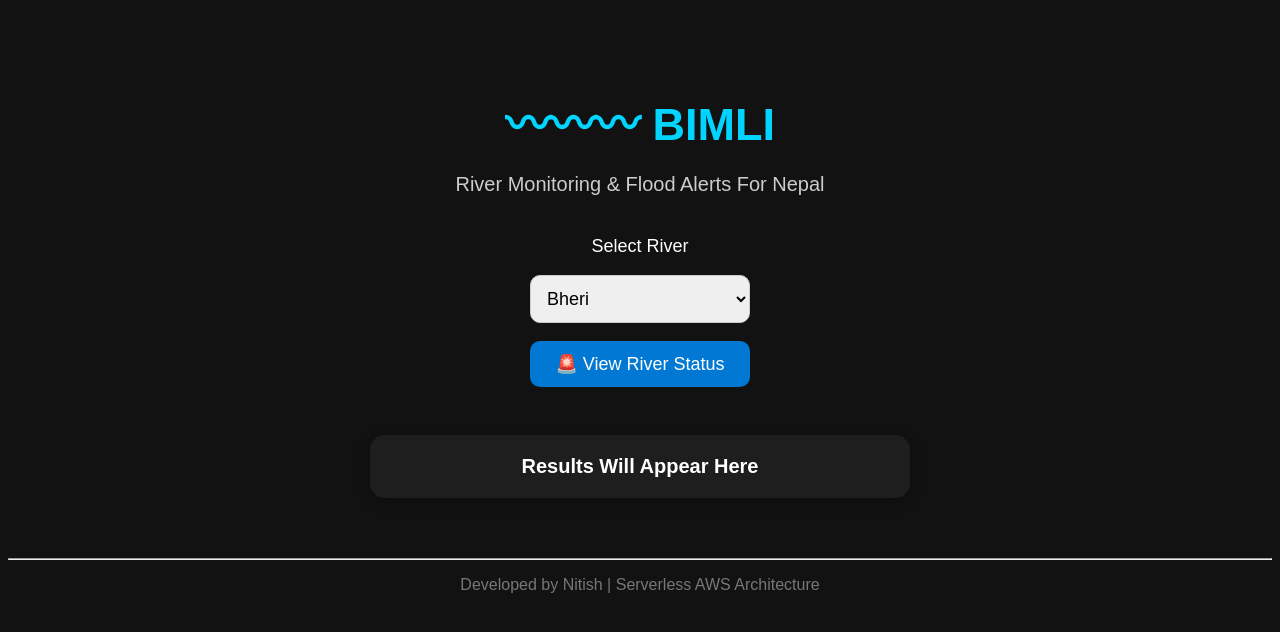
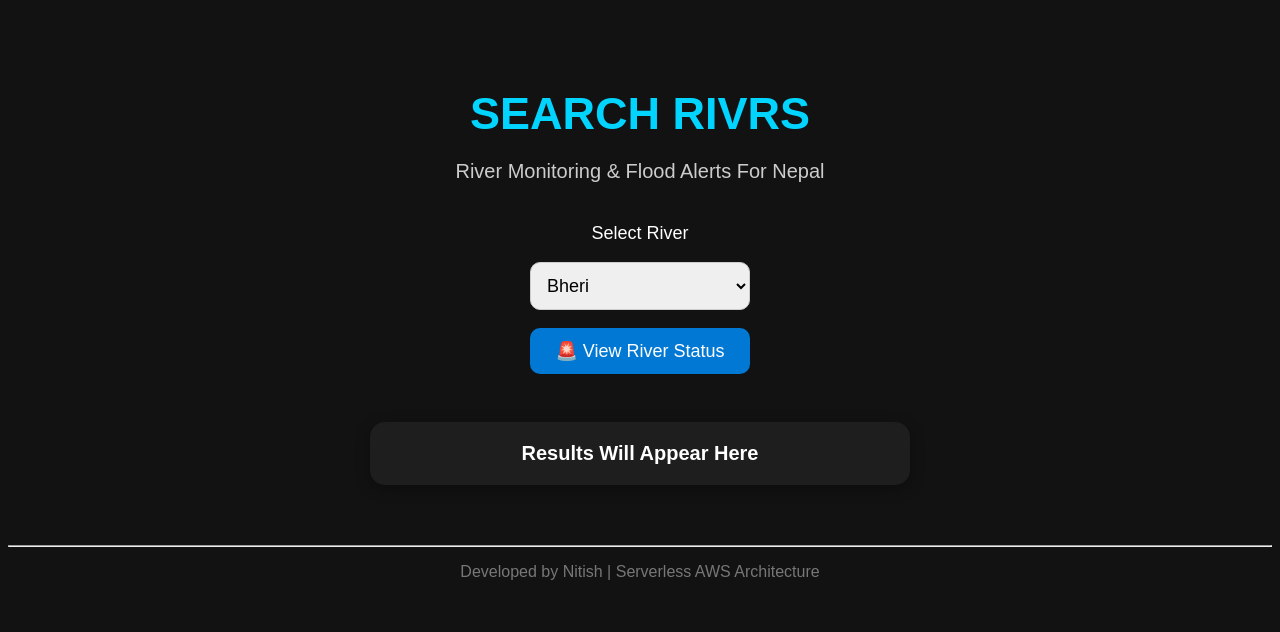
Before and after one commit to Nitish-creater/Terai-Flood-Alert-System, a plain HTML site: page index.html in a window 1280 px wide. Drawn offline with Linux system fonts and the light colour scheme.

Commit message:
Update header text in index.html

```diff
--- a/index.html
+++ b/index.html
@@ -17,8 +17,8 @@ color:#00d4ff;
 font-size:45px;
 margin-bottom:10px;
 ">
-            〰〰〰
- BIMLI
+
+ SEARCH RIVRS
 </h1>
 
 <p style="
```
